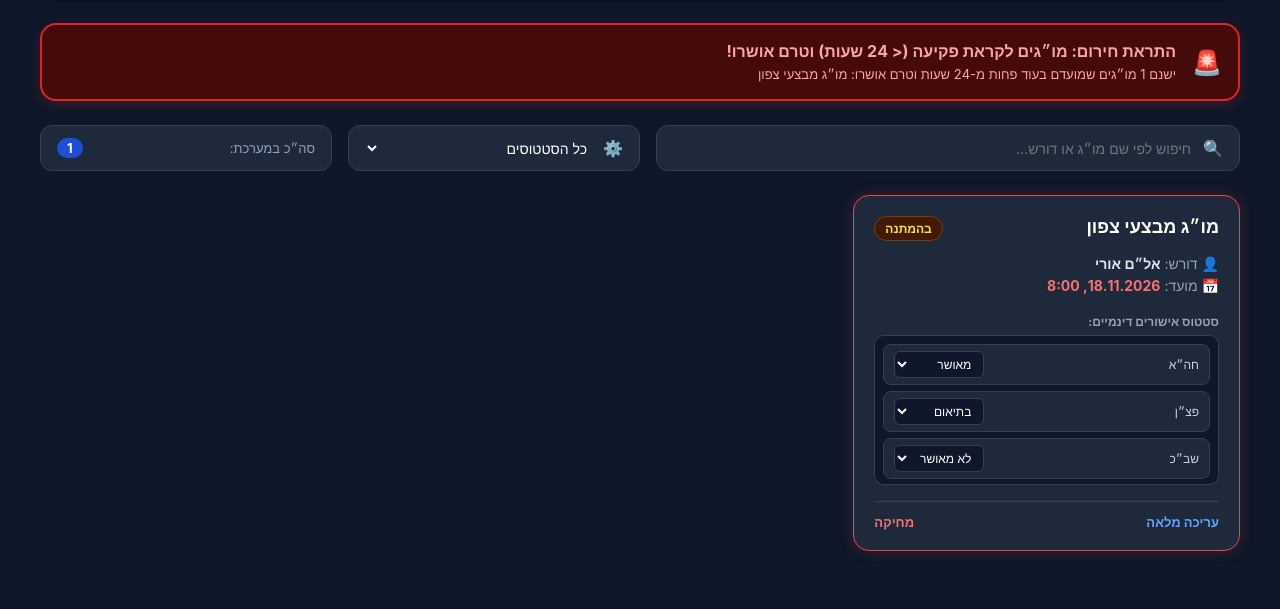
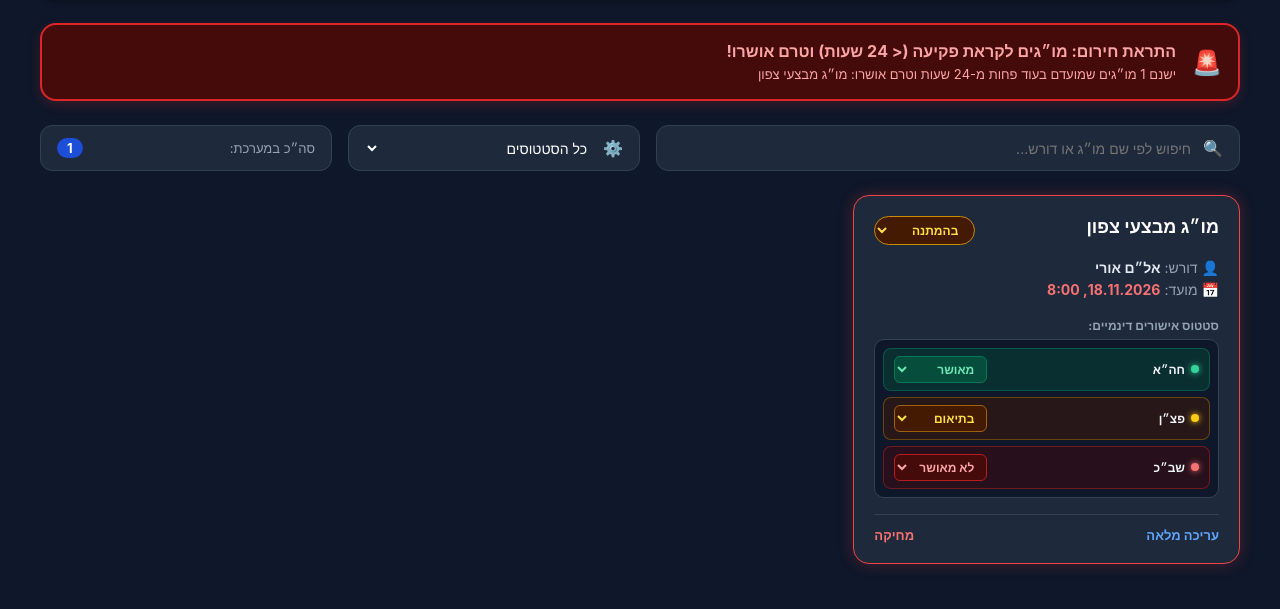
Before and after one commit to lidorvinkler/mog-manager, a plain HTML site: page index.html in a window 1280 px wide. Shown: the part 121-730 px from the top of the page. Drawn offline with Linux system fonts and the light colour scheme.

Commit message:
Update index.html

```diff
--- a/index.html
+++ b/index.html
@@ -27,25 +27,43 @@
 
         .mogs-grid { display: grid; grid-template-columns: repeat(auto-fill, minmax(340px, 1fr)); gap: 20px; }
         .mog-card { background: #1e293b; border: 1px solid #334155; border-radius: 16px; padding: 20px; display: flex; flex-direction: column; justify-content: space-between; box-shadow: 0 4px 6px -1px rgba(0,0,0,0.2); position: relative; }
-        .mog-card.urgent { border-color: #ef4444; box-shadow: 0 0 15px rgba(239,68,68,0.2); }
+        .mog-card.urgent { border-color: #ef4444; box-shadow: 0 0 15px rgba(239,68,68,0.25); }
 
-        .badge { padding: 4px 10px; border-radius: 20px; font-size: 12px; font-weight: bold; border: 1px solid transparent; }
-        .badge-pending { background: #451a03; color: #fde047; border-color: #713f12; }
-        .badge-approved { background: #064e3b; color: #6ee7b7; border-color: #065f46; }
-        .badge-rejected { background: #450a0a; color: #fca5a5; border-color: #991b1b; }
+        /* Overall Status Quick Select */
+        .overall-select { padding: 5px 12px; border-radius: 20px; font-size: 12px; font-weight: 800; border: 1px solid transparent; cursor: pointer; outline: none; transition: all 0.2s; }
+        .overall-select option { background: #0f172a; color: #fff; font-weight: bold; }
+        .status-pending { background: #451a03; color: #fde047; border-color: #ca8a04; }
+        .status-approved { background: #064e3b; color: #6ee7b7; border-color: #059669; }
+        .status-rejected { background: #450a0a; color: #fca5a5; border-color: #dc2626; }
 
         .card-header { display: flex; justify-content: space-between; align-items: flex-start; gap: 8px; margin-bottom: 12px; }
         .card-title { font-size: 18px; font-weight: bold; color: #fff; }
         .card-info { font-size: 14px; color: #94a3b8; margin-bottom: 16px; line-height: 1.6; }
         .card-info strong { color: #e2e8f0; }
 
-        .approvals-list { background: #0f172a; border: 1px solid #334155; border-radius: 10px; padding: 8px; margin-bottom: 16px; max-height: 150px; overflow-y: auto; display: flex; flex-direction: column; gap: 6px; }
-        .approval-row { display: flex; justify-content: space-between; align-items: center; background: #1e293b; padding: 6px 10px; border-radius: 8px; border: 1px solid #334155; font-size: 12px; }
-        .approval-row select { background: #0f172a; color: #fff; border: 1px solid #334155; padding: 4px 8px; border-radius: 6px; font-size: 12px; outline: none; }
+        /* Dynamic Approvals with Color Coding */
+        .approvals-list { background: #0f172a; border: 1px solid #334155; border-radius: 10px; padding: 8px; margin-bottom: 16px; max-height: 180px; overflow-y: auto; display: flex; flex-direction: column; gap: 6px; }
+        .approval-row { display: flex; justify-content: space-between; align-items: center; padding: 7px 10px; border-radius: 8px; border: 1px solid #334155; font-size: 12px; transition: all 0.2s; }
+        .approval-row.row-pending { background: rgba(69, 26, 3, 0.45); border-color: rgba(202, 138, 4, 0.4); }
+        .approval-row.row-approved { background: rgba(6, 78, 59, 0.45); border-color: rgba(5, 150, 105, 0.4); }
+        .approval-row.row-rejected { background: rgba(69, 10, 10, 0.45); border-color: rgba(220, 38, 38, 0.4); }
+
+        .status-dot { width: 8px; height: 8px; border-radius: 50%; display: inline-block; margin-left: 6px; }
+        .dot-pending { background: #facc15; box-shadow: 0 0 6px #facc15; }
+        .dot-approved { background: #34d399; box-shadow: 0 0 6px #34d399; }
+        .dot-rejected { background: #f87171; box-shadow: 0 0 6px #f87171; }
+
+        .approval-select { padding: 4px 8px; border-radius: 6px; font-size: 12px; font-weight: bold; outline: none; cursor: pointer; border: 1px solid transparent; }
+        .approval-select option { background: #0f172a; color: #fff; }
+        .sel-pending { background: #451a03; color: #fde047; border-color: #a16207; }
+        .sel-approved { background: #064e3b; color: #6ee7b7; border-color: #047857; }
+        .sel-rejected { background: #450a0a; color: #fca5a5; border-color: #b91c1c; }
 
         .card-footer { display: flex; justify-content: space-between; align-items: center; border-top: 1px solid #334155; padding-top: 12px; margin-top: auto; }
         .btn-text-edit { color: #60a5fa; background: none; font-size: 13px; font-weight: bold; }
+        .btn-text-edit:hover { text-decoration: underline; }
         .btn-text-delete { color: #f87171; background: none; font-size: 13px; font-weight: bold; }
+        .btn-text-delete:hover { text-decoration: underline; }
 
         /* Modal */
         .modal-overlay { position: fixed; inset: 0; background: rgba(0,0,0,0.7); backdrop-filter: blur(4px); display: none; align-items: center; justify-content: center; padding: 16px; z-index: 100; }
@@ -86,7 +104,7 @@
         <div id="urgentAlertBanner" class="alert-banner hidden">
             <span style="font-size: 24px;">🚨</span>
             <div>
-                <strong style="font-size: 16px; display: block; margin-bottom: 2px;">התראת חירום: מו״גים לקראת פקיעה (< 24 שעות) וטרם אושרו!</strong>
+                <strong style="font-size: 16px; display: block; margin-bottom: 2px;">התראת חירום: מו״גים לקראת פקיעה (&lt; 24 שעות) וטרם אושרו!</strong>
                 <span id="urgentAlertText" style="font-size: 13px; color: #fca5a5;"></span>
             </div>
         </div>
@@ -103,6 +121,7 @@
                     <option value="all">כל הסטטוסים</option>
                     <option value="מאושר">מאושר סופית</option>
                     <option value="בהמתנה">בהמתנה / בטיפול</option>
+                    <option value="לא מאושר">לא מאושר</option>
                 </select>
             </div>
             <div class="filter-box" style="justify-content: space-between;">
@@ -259,6 +278,19 @@
 
         function updateModalFieldStatus(index, status) {
             currentModalFields[index].status = status;
+            renderModalApprovalFields();
+        }
+
+        function getApprovalColorClasses(status) {
+            if (status === 'מאושר') return { row: 'row-approved', dot: 'dot-approved', sel: 'sel-approved' };
+            if (status === 'לא מאושר') return { row: 'row-rejected', dot: 'dot-rejected', sel: 'sel-rejected' };
+            return { row: 'row-pending', dot: 'dot-pending', sel: 'sel-pending' };
+        }
+
+        function getOverallColorClass(status) {
+            if (status === 'מאושר') return 'status-approved';
+            if (status === 'לא מאושר') return 'status-rejected';
+            return 'status-pending';
         }
 
         function renderModalApprovalFields() {
@@ -269,12 +301,15 @@
                 return;
             }
             currentModalFields.forEach((field, index) => {
+                const colors = getApprovalColorClasses(field.status);
                 const div = document.createElement('div');
-                div.className = 'approval-row';
+                div.className = `approval-row ${colors.row}`;
                 div.innerHTML = `
-                    <span style="font-weight: bold; color: #fff;">${field.name}</span>
+                    <span style="font-weight: bold; color: #fff; display: flex; align-items: center;">
+                        <span class="status-dot ${colors.dot}"></span>${field.name}
+                    </span>
                     <div style="display: flex; align-items: center; gap: 6px;">
-                        <select onchange="updateModalFieldStatus(${index}, this.value)">
+                        <select onchange="updateModalFieldStatus(${index}, this.value)" class="approval-select ${colors.sel}">
                             <option value="בתיאום" ${field.status === 'בתיאום' ? 'selected' : ''}>בתיאום</option>
                             <option value="מאושר" ${field.status === 'מאושר' ? 'selected' : ''}>מאושר</option>
                             <option value="לא מאושר" ${field.status === 'לא מאושר' ? 'selected' : ''}>לא מאושר</option>
@@ -316,12 +351,21 @@
             }
         }
 
+        function quickChangeOverallStatus(mogId, newStatus) {
+            const mog = mogs.find(m => m.id === mogId);
+            if (mog) {
+                mog.overallStatus = newStatus;
+                saveToStorage();
+                renderMogs();
+            }
+        }
+
         function quickToggleApproval(mogId, approvalIndex, newStatus) {
             const mog = mogs.find(m => m.id === mogId);
             if (mog && mog.approvals[approvalIndex]) {
                 mog.approvals[approvalIndex].status = newStatus;
 
-                const allApproved = mog.approvals.every(a => a.status === 'מאושר');
+                const allApproved = mog.approvals.length > 0 && mog.approvals.every(a => a.status === 'מאושר');
                 if (allApproved && mog.overallStatus !== 'מאושר') {
                     mog.overallStatus = 'מאושר';
                 }
@@ -370,16 +414,17 @@
                 const hoursLeft = (mogTime - now) / (1000 * 60 * 60);
                 const isUrgent = hoursLeft > 0 && hoursLeft < 24 && mog.overallStatus !== 'מאושר';
 
-                let badgeClass = 'badge-pending';
-                if (mog.overallStatus === 'מאושר') badgeClass = 'badge-approved';
-                if (mog.overallStatus === 'לא מאושר') badgeClass = 'badge-rejected';
+                const overallClass = getOverallColorClass(mog.overallStatus);
 
                 let approvalsHtml = '';
                 mog.approvals.forEach((app, idx) => {
+                    const colors = getApprovalColorClasses(app.status);
                     approvalsHtml += `
-                        <div class="approval-row">
-                            <span style="font-weight: 500; color: #cbd5e1;">${app.name}</span>
-                            <select onchange="quickToggleApproval('${mog.id}', ${idx}, this.value)">
+                        <div class="approval-row ${colors.row}">
+                            <span style="font-weight: 600; color: #f1f5f9; display: flex; align-items: center;">
+                                <span class="status-dot ${colors.dot}"></span>${app.name}
+                            </span>
+                            <select onchange="quickToggleApproval('${mog.id}', ${idx}, this.value)" class="approval-select ${colors.sel}">
                                 <option value="בתיאום" ${app.status === 'בתיאום' ? 'selected' : ''}>בתיאום</option>
                                 <option value="מאושר" ${app.status === 'מאושר' ? 'selected' : ''}>מאושר</option>
                                 <option value="לא מאושר" ${app.status === 'לא מאושר' ? 'selected' : ''}>לא מאושר</option>
@@ -396,7 +441,11 @@
                     <div>
                         <div class="card-header">
                             <h3 class="card-title">${mog.name}</h3>
-                            <span class="badge ${badgeClass}">${mog.overallStatus}</span>
+                            <select onchange="quickChangeOverallStatus('${mog.id}', this.value)" class="overall-select ${overallClass}" title="שינוי סטטוס מו״ג כללי">
+                                <option value="בהמתנה" ${mog.overallStatus === 'בהמתנה' ? 'selected' : ''}>בהמתנה</option>
+                                <option value="מאושר" ${mog.overallStatus === 'מאושר' ? 'selected' : ''}>מאושר</option>
+                                <option value="לא מאושר" ${mog.overallStatus === 'לא מאושר' ? 'selected' : ''}>לא מאושר</option>
+                            </select>
                         </div>
                         <div class="card-info">
                             <p>👤 דורש: <strong>${mog.requester}</strong></p>
```
